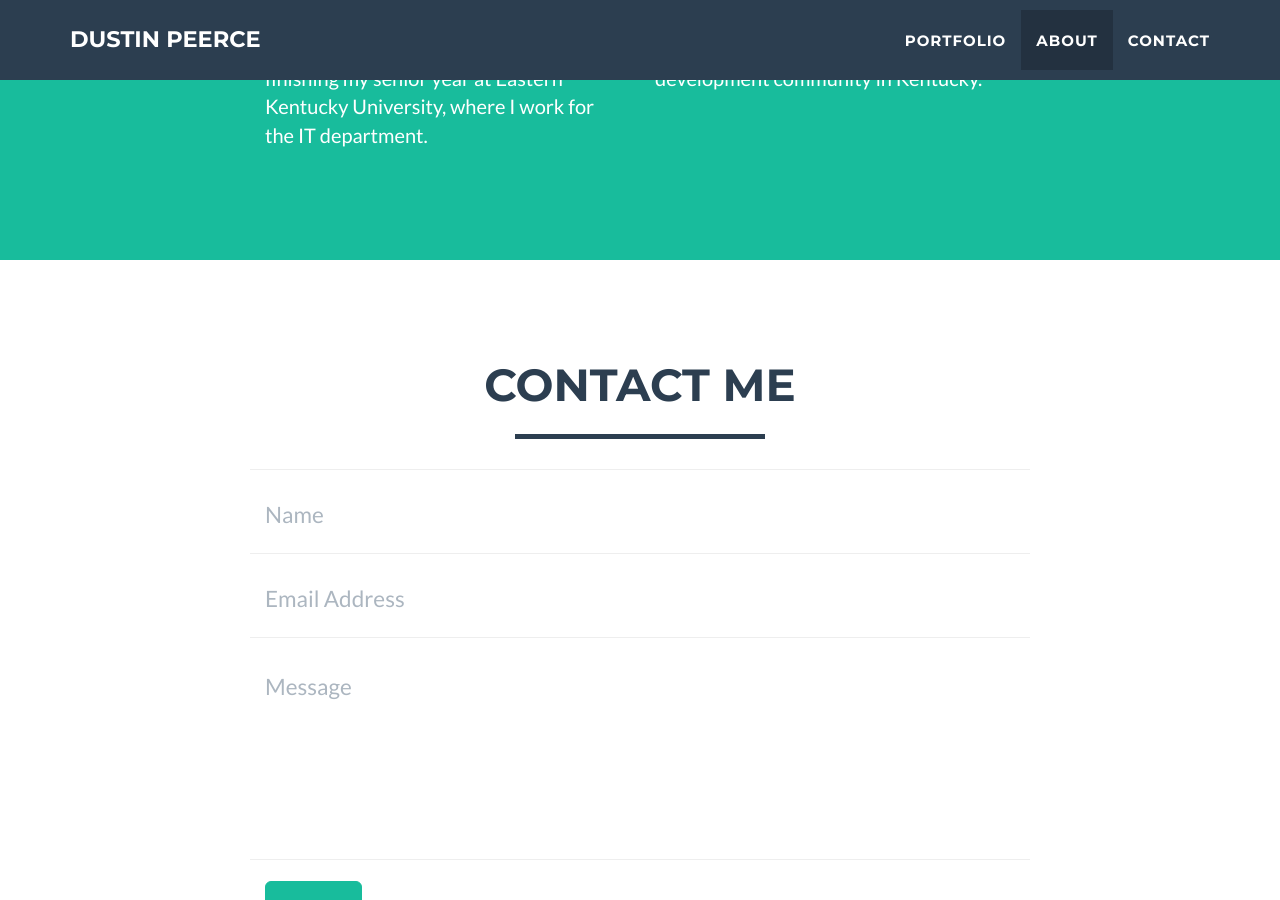
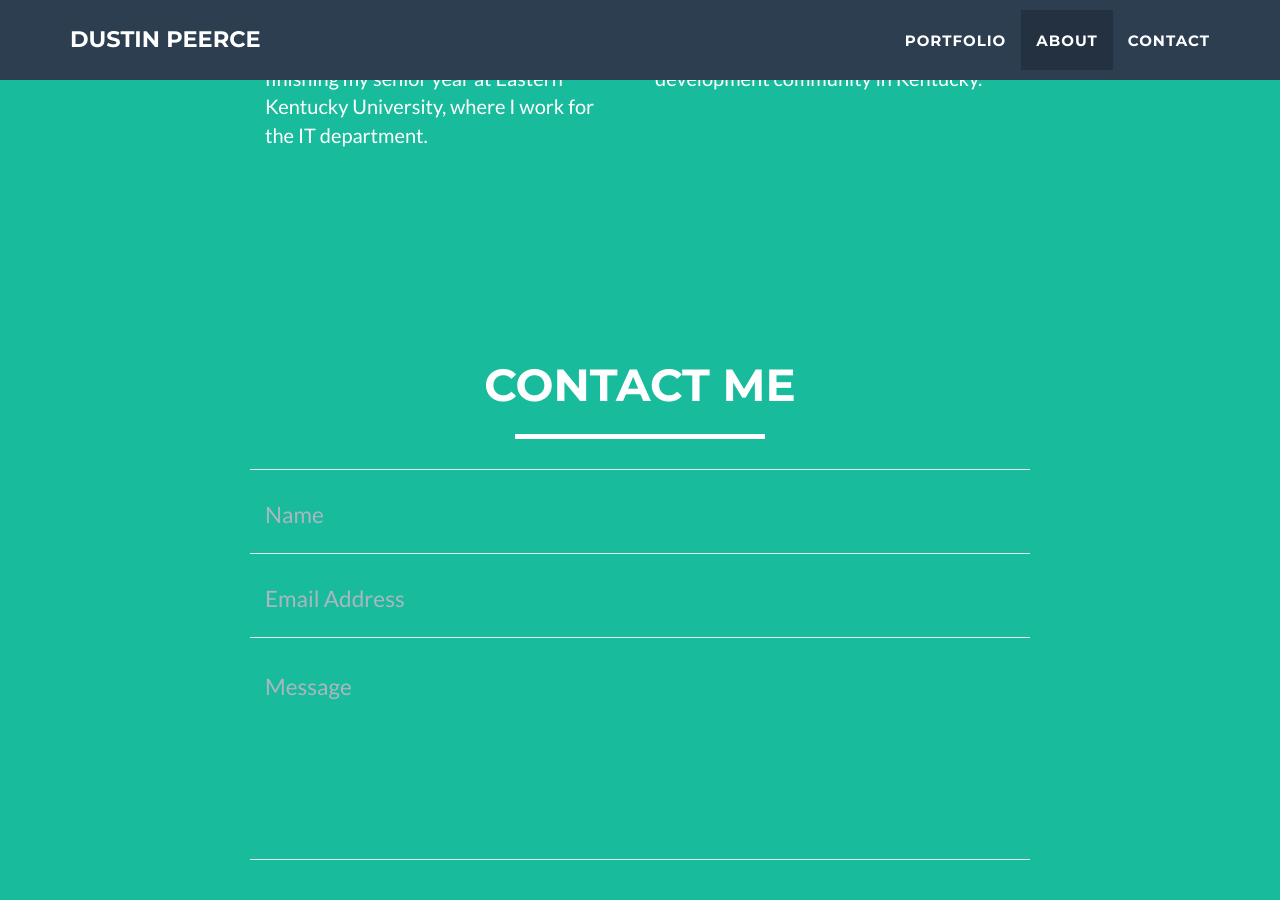
Before and after one commit to dustinpeerce/dustinpeerce.github.io, a Jekyll site: the page built from index.html, in a window 1280 px wide and 900 px high, scrolled down 1876 px. Built offline with Jekyll 4.4.1, drawn with Linux system fonts in a browser that asks for light colours.

Commit message:
Styled Contact Form

```diff
--- a/_includes/contact.html
+++ b/_includes/contact.html
@@ -1,10 +1,10 @@
  <!-- Contact Section -->
-    <section id="contact">
+    <section class="success" id="contact">
         <div class="container">
             <div class="row">
                 <div class="col-lg-12 text-center">
                     <h2>Contact Me</h2>
-                    <hr class="star-primary">
+                    <hr class="star-light">
                 </div>
             </div>
             <div class="row">
--- a/_includes/contact_disqus.html
+++ b/_includes/contact_disqus.html
@@ -1,10 +1,10 @@
 <!-- Contact Section -->
-   <section id="contact">
+   <section class="success" id="contact">
        <div class="container">
            <div class="row">
                <div class="col-lg-12 text-center">
                    <h2>Contact me</h2>
-                   <hr class="star-primary">
+                   <hr class="star-light">
                </div>
            </div>
            <div class="row">
--- a/_includes/contact_static.html
+++ b/_includes/contact_static.html
@@ -1,10 +1,10 @@
 <!-- Contact Section -->
-<section id="contact">
+<section class="success" id="contact">
 	<div class="container">
 		<div class="row">
 			<div class="col-lg-12 text-center">
 				<h2>Contact Me</h2>
-				<hr class="star-primary">
+				<hr class="star-light">
 			</div>
 		</div>
 		<div class="row">
```
